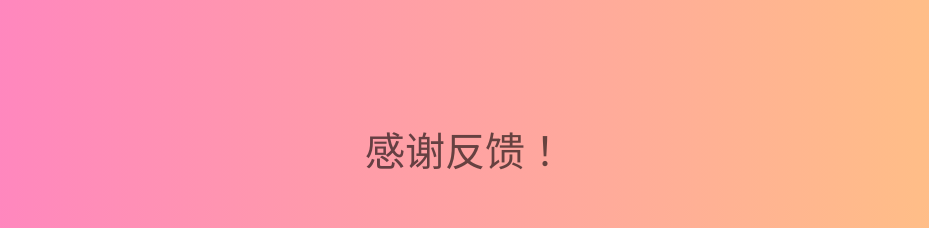
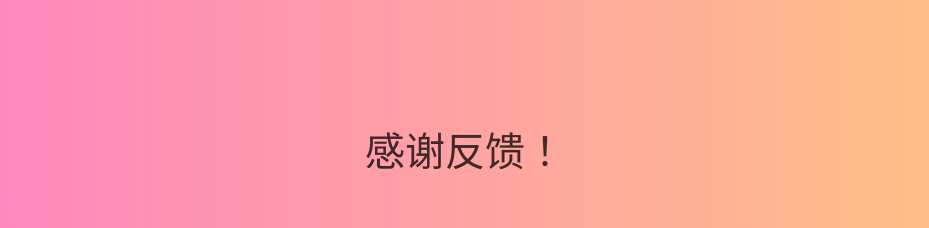
Before and after one commit to reverSilly/feedback, a plain HTML site: page feedback.html in a window 1280 px wide. Shown: the top 228 px of the page, without its empty margins (175-1104 px from the left). Drawn offline with Linux system fonts and the light colour scheme.

Commit message:
Update feedback.html

```diff
--- a/feedback.html
+++ b/feedback.html
@@ -13,7 +13,7 @@ h1
   margin-top:120px;
   font-weight:450;
   font-size:40px;
-  color:rgba(0,0,0,0.6);
+  color:rgba(0,0,0,0.75);
 }
 </style>
 </head>
```
